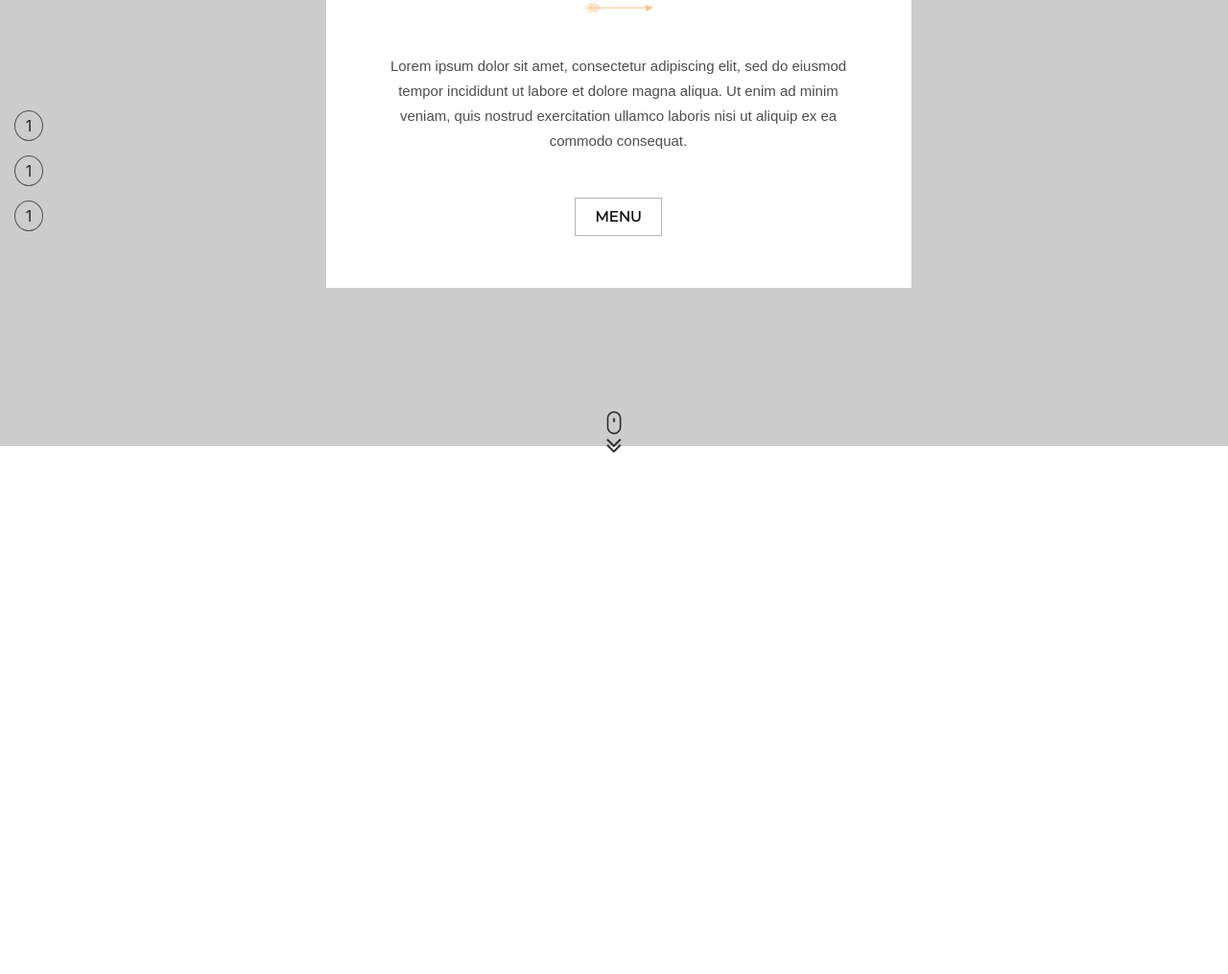
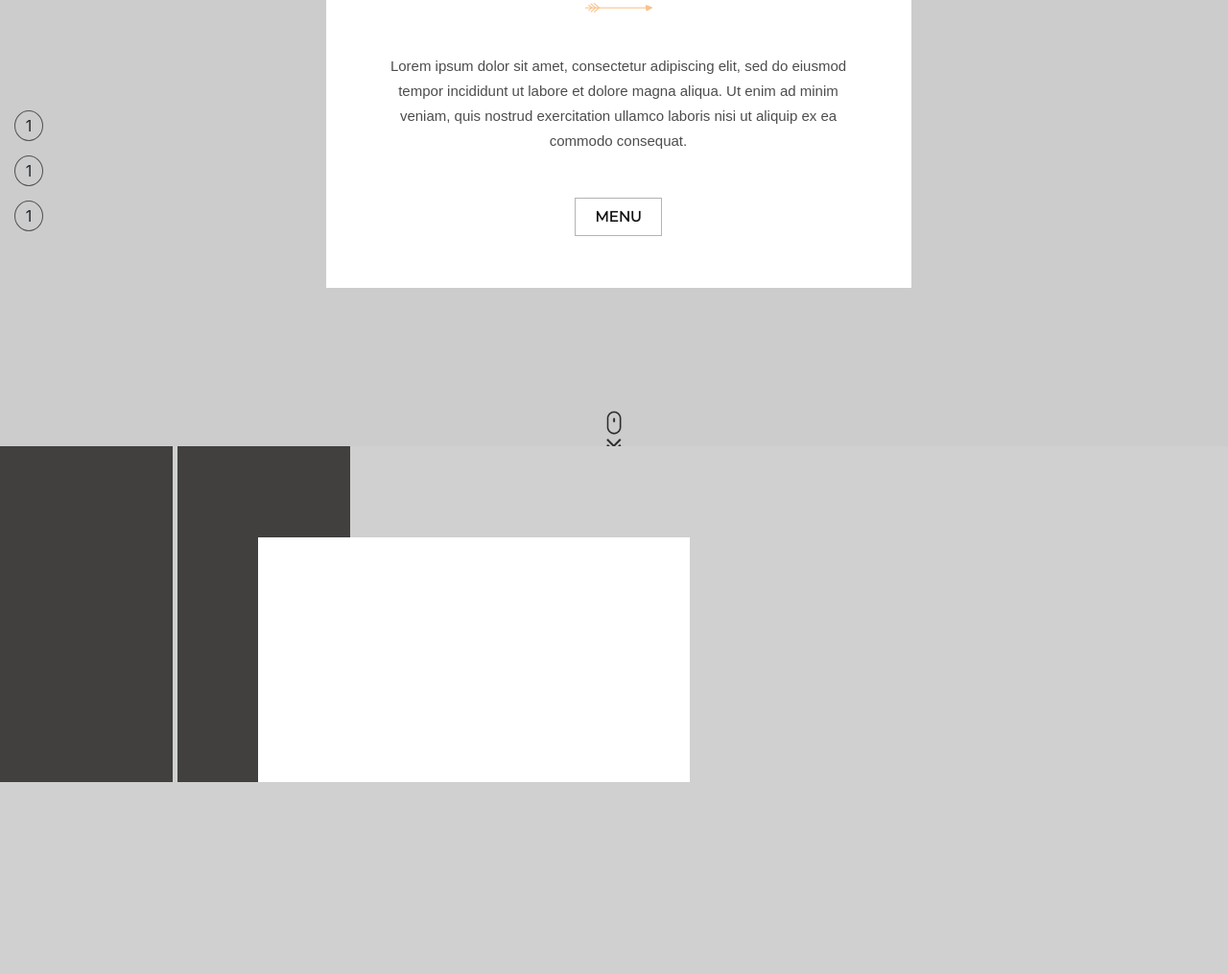
Before and after one commit to joannascode/restaurant, a plain HTML site: page index.html in a window 1280 px wide. Shown: the part 1670-2685 px from the top of the page at 96% size. Before the commit the page ends 2142 px from the top, so only its background shows below. Drawn offline with nearby package versions, Linux system fonts and the light colour scheme; a web font is replaced by a local one.

Commit message:
'three_box'

```diff
--- a/index.html
+++ b/index.html
@@ -211,7 +211,14 @@
         </div>
     </div>
 </div>
-
+<div class="row">
+    <div class="col-lg-12 three-box-dif">
+        <div class="col-sm-12 col-lg-2 grey-min-box"></div>
+        <div class="col-sm-12 col-lg-2 grey-min-box"></div>
+        <div class="col-sm-12 col-lg-8 white-min-box">
+        </div>
+    </div>
+</div>
 
 
 
--- a/style.css
+++ b/style.css
@@ -248,3 +248,29 @@ nav ul li a {
     width: 30px;
     border-radius: 50%;
 }
+
+
+/**** 3 box difficult ***/
+
+.three-box-dif {
+    background-color: #d0d0d0;
+    height: 550px;
+}
+
+.grey-min-box {
+    background-color: #41403f;
+    height: 350px;
+    display: inline-block;
+    width: 180px !important;
+}
+
+.white-min-box {
+    background-color: white;
+    height: 255px;
+    width: 450px !important;
+    display: inline-block;
+    z-index: 100;
+    position: absolute;
+    margin-left: -100px;
+    margin-top: 47px;
+}
```
